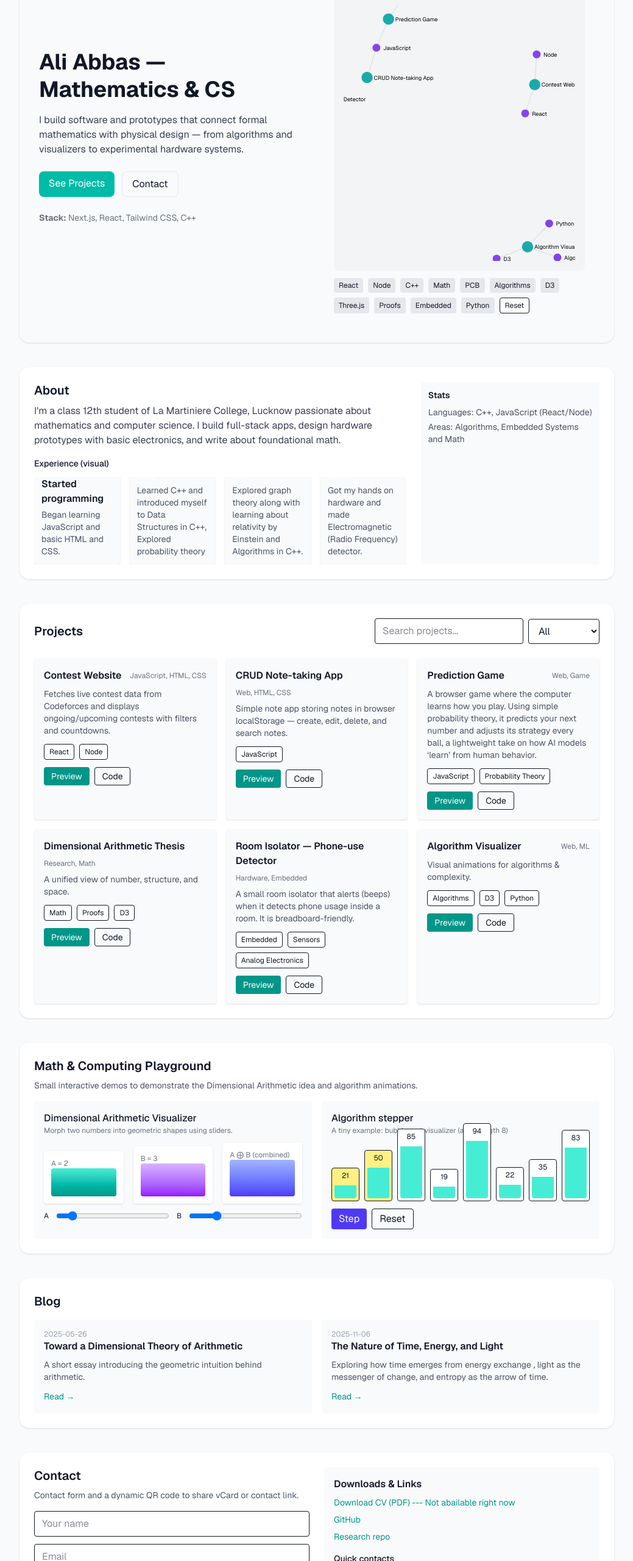
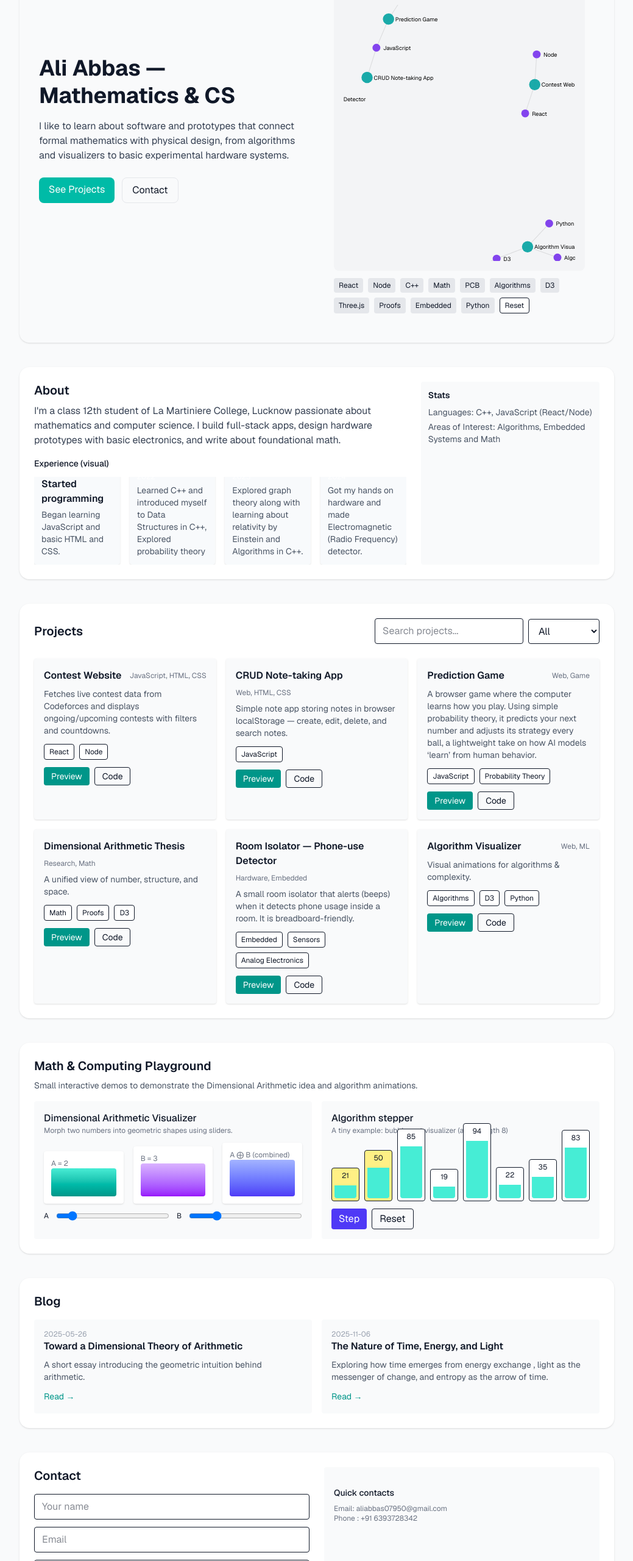
Before and after one commit to SuperstarShit/PortfolioWeb, a Next.js app: page / in a window 1280 px wide. Shown: the part 240-2800 px from the top of the page at 61% size, without its empty margins (120-1159 px from the left). Built offline with nearby package versions, Linux system fonts and the light colour scheme.

Commit message:
Sync project with Vercel version

```diff
--- a/app/page.tsx
+++ b/app/page.tsx
@@ -10,21 +10,30 @@ const PROJECTS = [
     title: 'Contest Website',
     tags: ['JavaScript' , 'HTML' , 'CSS'],
     skills: ['React', 'Node'],
-    desc: 'Fetches live contest data from Codeforces and displays ongoing/upcoming contests with filters and countdowns.'
+    desc: 'Fetches live contest data from Codeforces and displays ongoing/upcoming contests with filters and countdowns.',
+    liveUrl: "https://superstarshit.github.io/contestweb/",
+    codeUrl: "https://github.com/SuperstarShit/contestweb",
+
   },
   {
     id: 'p2',
     title: 'CRUD Note-taking App',
     tags: ['Web' , 'HTML' , 'CSS'],
     skills: ['JavaScript'],
-    desc: 'Simple note app storing notes in browser localStorage — create, edit, delete, and search notes.'
+    desc: 'Simple note app storing notes in browser localStorage — create, edit, delete, and search notes.',
+    liveUrl: "https://superstarshit.github.io/CrudNotetaking/",
+    codeUrl: "https://github.com/SuperstarShit/CrudNotetaking",
+
   },
   {
     id: 'p3',
     title: 'Prediction Game',
     tags: ['Web', 'Game'],
     skills: ['JavaScript', 'Probability Theory'],
-    desc: 'A browser game where the computer learns how you play. Using simple probability theory, it predicts your next number and adjusts its strategy every ball, a lightweight take on how AI models ‘learn’ from human behavior.'
+    desc: 'A browser game where the computer learns how you play. Using simple probability theory, it predicts your next number and adjusts its strategy every ball, a lightweight take on how AI models ‘learn’ from human behavior.',
+    liveUrl: "https://superstarshit.github.io/predictionGame/",
+    codeUrl: "https://github.com/SuperstarShit/predictionGame",
+
   },
   // keep your previous placeholder projects too, if you like
   { id: 'p4', title: 'Dimensional Arithmetic Thesis', tags: ['Research', 'Math'], skills: ['Math', 'Proofs', 'D3'], desc: 'A unified view of number, structure, and space.' },
@@ -355,7 +364,7 @@ useEffect(() => {
   {/* Content column */}
   <div className="relative z-10">
     <h2 className="text-3xl md:text-4xl font-bold leading-tight">Ali Abbas — Mathematics & CS</h2>
-    <p className="mt-4 text-gray-700">I build software and prototypes that connect formal mathematics with physical design — from algorithms and visualizers to experimental hardware systems.</p>
+    <p className="mt-4 text-gray-700">I like to learn about software and prototypes that connect formal mathematics with physical design, from algorithms and visualizers to basic experimental hardware systems.</p>
 
     <div className="mt-6 flex gap-3">
       <a href="#projects" className="px-4 py-2 rounded-lg bg-teal-500 text-white">See Projects</a>
@@ -363,7 +372,7 @@ useEffect(() => {
     </div>
 
     <div className="mt-6 text-sm text-gray-500">
-      <strong>Stack:</strong> Next.js, React, Tailwind CSS, C++
+      {/* <strong>Stack:</strong> Next.js, React, Tailwind CSS, C++ */}
     </div>
   </div>
 
@@ -434,7 +443,7 @@ useEffect(() => {
             <h4 className="text-sm font-semibold">Stats</h4>
             <ul className="mt-2 text-sm text-gray-600 space-y-1">
               <li>Languages: C++, JavaScript (React/Node)</li>
-              <li>Areas: Algorithms, Embedded Systems and Math</li>
+              <li>Areas of Interest: Algorithms, Embedded Systems and Math</li>
 
             </ul>
           </aside>
@@ -467,8 +476,18 @@ useEffect(() => {
                   {p.skills.map(s => <span key={s} className="text-xs px-2 py-1 bg-white border rounded">{s}</span>)}
                 </div>
                 <div className="mt-3 flex gap-2">
-                  <button onClick={() => setSelectedProject(p)} className="text-sm px-3 py-1 rounded bg-teal-600 text-white hover:bg-teal-700">Preview</button>
-                  <a className="text-sm px-3 py-1 rounded border hover:bg-gray-100" href="#">Code</a>
+                  <button onClick={() => window.open(p.liveUrl, "_blank")}
+ className="text-sm px-3 py-1 rounded bg-teal-600 text-white hover:bg-teal-700">Preview</button>
+
+                  <a
+  href={p.codeUrl}
+  target="_blank"
+  rel="noopener noreferrer"
+  className="text-sm px-3 py-1 rounded border hover:bg-gray-100"
+>
+  Code
+</a>
+
                 </div>
               </div>
             ))}
@@ -515,7 +534,7 @@ useEffect(() => {
         <section id="contact" className="bg-white p-6 rounded-2xl shadow grid md:grid-cols-2 gap-6">
           <div>
             <h3 className="text-xl font-semibold">Contact</h3>
-            <p className="mt-2 text-sm text-gray-600">Contact form and a dynamic QR code to share vCard or contact link.</p>
+
 
             <div className="mt-4 space-y-3">
               <input
@@ -544,24 +563,24 @@ useEffect(() => {
                 >
                   Send
                 </button>
-                <div className="text-sm text-gray-500">Or scan the QR</div>
-                <div className="w-20 h-20 bg-white border rounded flex items-center justify-center text-xs text-gray-400">QR</div>
+                {/* <div className="text-sm text-gray-500">Or scan the QR</div> */}
+                {/* <div className="w-20 h-20 bg-white border rounded flex items-center justify-center text-xs text-gray-400">QR</div> */}
               </div>
             </div>
           </div>
 
           <div className="p-4 bg-gray-50 rounded">
-            <h4 className="font-semibold">Downloads & Links</h4>
+            {/* <h4 className="font-semibold">Downloads & Links</h4>
             <ul className="mt-2 text-sm text-gray-600 space-y-2">
               <li><a href="#" className="text-teal-600 hover:text-teal-700">Download CV (PDF) --- Not abailable right now</a></li>
               <li><a href="#" className="text-teal-600 hover:text-teal-700">GitHub</a></li>
-              <li><a href="#" className="text-teal-600 hover:text-teal-700">Research repo</a></li>
-            </ul>
+              <li><a href="#" className="text-teal-600 hover:text-teal-700">Research repo</a></li> */}
+            {/* </ul> */}
 
             <div className="mt-4">
               <h5 className="text-sm font-medium">Quick contacts</h5>
               <div className="text-xs text-gray-500 mt-2">Email: aliabbas07950@gmail.com</div>
-              <div className="text-xs text-gray-500">Location: India</div>
+              <div className="text-xs text-gray-500">Phone : +91 6393728342</div>
             </div>
           </div>
         </section>
```
